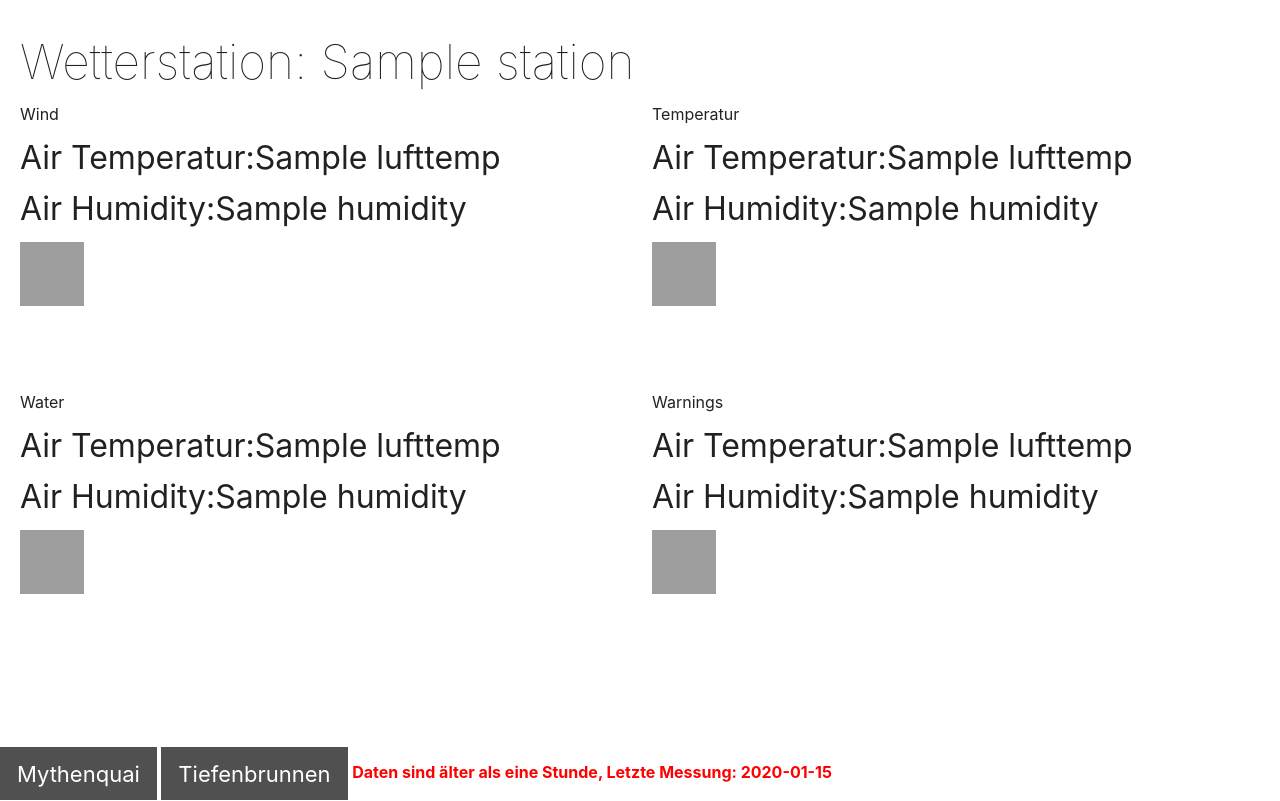
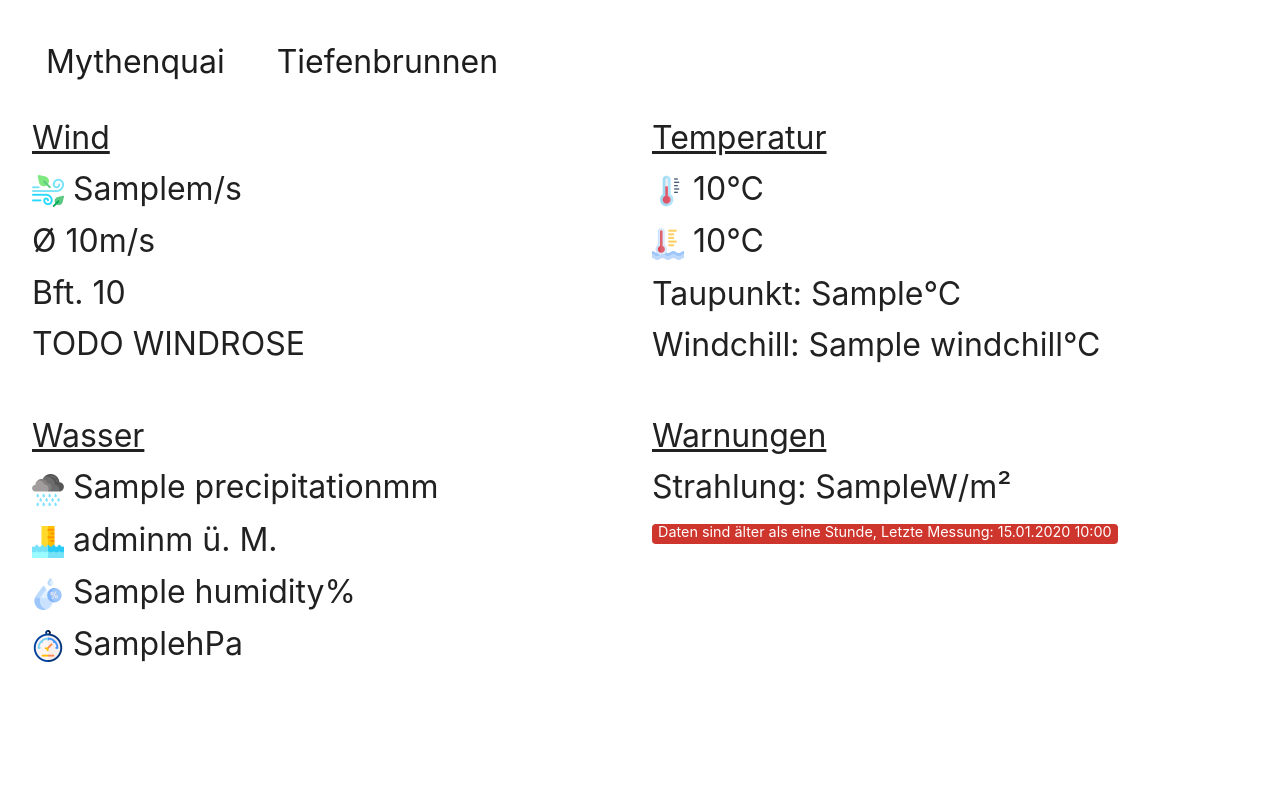
Before and after one commit to etiiiR/FHNW_Wettermonitor, a Flask app: template weather_app/templates/index.html in a window 1280 px wide. After the commit the page ends 662 px from the top, so only its background shows below. Run offline with Flask 2, Linux system fonts and the light colour scheme; the template is opened without the code that fills it: most values are stand-ins (such as "Sample title", 1, 10 or a date in 2020); parts of the project's set-up code (start-up, migrations or seed data) failed here and were passed over; some libraries are stand-ins or nearby versions; grey boxes are pictures that could not be loaded.

Commit message:
Added: Messwerte hinzugefügt

```diff
--- a/weather_app/main.py
+++ b/weather_app/main.py
@@ -52,9 +52,11 @@ def get_data():
 def index():
     return redirect("/mythenquai")
 
+
 @app.route("/mythenquai")
 def mythenquai():
     return front_page("mythenquai")
+
 
 @app.route("/tiefenbrunnen")
 def tiefenbrunnen():
@@ -63,33 +65,32 @@ def tiefenbrunnen():
 def front_page(station):
     if weatherimport.systemInitialized():
         # TODO: check if the database has old data if yes then update it and afterwards load the homepage
-        wetter = weatherimport.get_measurements([weatherimport.Measurement.Air_temp, weatherimport.Measurement.Humidity], station, "1d")
-        wetter = wetter.sort_values(by=['time'])
-        letzte_messung = wetter['time'][0]
-        daten_aktuell = letzte_messung + timedelta(hours=1) < datetime.now(letzte_messung.tzinfo)
-        air_temperature = wetter['air_temperature'][0]
-        humidity = wetter['humidity'][0]
+        measurements = [weatherimport.Measurement.Air_temp,
+                        weatherimport.Measurement.Humidity,
+                        weatherimport.Measurement.Wind_gust_max_10min,
+                        weatherimport.Measurement.Wind_speed_avg_10min,
+                        weatherimport.Measurement.Wind_force_avg_10min,
+                        weatherimport.Measurement.Water_temp,
+                        weatherimport.Measurement.Dew_point,
+                        weatherimport.Measurement.Wind_chill,
+                        weatherimport.Measurement.Precipitation,
+                        weatherimport.Measurement.Water_level,
+                        weatherimport.Measurement.Pressure,
+                        weatherimport.Measurement.Radiation]
+        weather = weatherimport.get_measurements(measurements, station, "1d")
+        weather = weather.sort_values(by=['time'], ascending=False).to_dict("records")[0]
+        weather["minutes_since_last_measurement"] = (datetime.now(weather['time'].tzinfo) - weather['time'])/timedelta(minutes=1)
     else:
+        # TODO set these values in #get_measurements
         letzte_messung = "not available yet"
         air_temperature = "not available yet"
         humidity = "not available yet"
 
-    icon_url1 = "rain.png"
-    icon_url2 = "sun.png"
-    icon_url3 = "windy.png"
-    icon_url4 = "weather.png"
-    # TODO hard code icon urls
-
     return render_template('index.html',
         station = station,
-        letzte_messung = letzte_messung,
-        daten_aktuell = daten_aktuell,
-        Lufttemp = air_temperature,
-        Humidity = humidity,
-        icon_temp = icon_url4,
-        icon_wind = icon_url1,
-        icon_pred = icon_url2,
-        icon_water = icon_url3)
+        weather = weather
+        )
+
 
 @app.route("/home", methods=['GET'])
 def home():
--- a/weather_app/templates/content.html
+++ b/weather_app/templates/content.html
@@ -1,33 +1,46 @@
-<div id='body' class="grid h-100 w-100 mh-100">
-    <div class="row flex-align-start">
-        <div class="cell flex-align-self-start" style='min-height: 33vh; margin-bottom:3vh;'>
-            <p>Wind</p>
-            <h2>Air Temperatur:{{Lufttemp}}</h2>
-            <h2>Air Humidity:{{Humidity}}</h2>
-            <img src= {{ url_for('static', filename = 'Images/weather/'+icon_wind ) }} width="64" height="64" alt="previous" title="Previous" border="0">
+
+<div id='body' class="container-fluid">
+    <div class="grid">
+        <div class="row flex-align-stretch" style='min-height: 33vh; margin-bottom:3vh;'>
+            <div class="cell">
+                <h2><u>Wind</u></h2>
+                <h2><img src= {{ url_for('static', filename = 'Images/weather/windy.png' ) }} style="width: 1em" border="0"> {{ weather["wind_gust_max_10min"] }}m/s</h2>
+                <h2>Ø {{ weather["wind_speed_avg_10min"] }}m/s</h2>
+                <h2>Bft. {{ weather["wind_force_avg_10min"] }}</h2>
+                <h2>TODO WINDROSE<h2>
+            </div>
+
+            <div class="cell">
+                <h2><u>Temperatur</u></h2>
+                <h2><img src= {{ url_for('static', filename = 'Images/weather/temperature.png'       ) }} style="width: 1em" border="0"> {{ weather["air_temperature"] }}°C</h2>
+                <h2><img src= {{ url_for('static', filename = 'Images/weather/water-temperature.png' ) }} style="width: 1em" border="0"> {{ weather["water_temperature"] }}°C</h2>
+                <h2>Taupunkt: {{ weather["dew_point"] }}°C</h2>
+                <h2>Windchill: {{ weather["windchill"] }}°C</h2>
+            </div>
         </div>
 
-        <div class="cell flex-align-self-end">
-            <p>Temperatur</p>
-            <h2>Air Temperatur:{{Lufttemp}}</h2>
-            <h2>Air Humidity:{{Humidity}}</h2>
-            <img src= {{ url_for('static', filename = 'Images/weather/'+icon_temp ) }} width="64" height="64" alt="previous" title="Previous" border="0">
-        </div>
-    </div>
+        <div class="row flex-align-stretch" style='min-height: 33vh; margin-bottom:3vh;'>
+            <div class="cell">
+                <h2><u>Wasser</u></h2>
+                <h2><img src= {{ url_for('static', filename = 'Images/weather/rain.png'      ) }} style="width: 1em" border="0"> {{ weather["precipitation"] }}mm</h2>
+                <h2><img src= {{ url_for('static', filename = 'Images/weather/sea-level.png' ) }} style="width: 1em" border="0"> {{ weather["water_level"] }}m ü. M.</h2>
+                <h2><img src= {{ url_for('static', filename = 'Images/weather/humidity.png'  ) }} style="width: 1em" border="0"> {{ weather["humidity"] }}%</h2>
+                <h2><img src= {{ url_for('static', filename = 'Images/weather/barometer.png' ) }} style="width: 1em" border="0"> {{ weather["barometric_pressure_qfe"] }}hPa</h2>
+            </div>
 
-    <div class="row flex-align-end">
-        <div class="cell flex-align-self-start">
-            <p>Water</p>
-            <h2>Air Temperatur:{{Lufttemp}}</h2>
-            <h2>Air Humidity:{{Humidity}}</h2>
-            <img src= {{ url_for('static', filename = 'Images/weather/'+icon_water ) }} width="64" height="64" alt="previous" title="Previous" border="0">
-        </div>
-
-        <div class="cell flex-align-self-end">
-            <p>Warnings</p>
-            <h2>Air Temperatur:{{Lufttemp}}</h2>
-            <h2>Air Humidity:{{Humidity}}</h2>
-            <img src= {{ url_for('static', filename = 'Images/weather/'+icon_pred ) }} width="64" height="64" alt="previous" title="Previous" border="0">
+            <div class="cell">
+                <h2><u>Warnungen</u></h2>
+                <h2>Strahlung: {{ weather["global_radiation"] }}W/m²</h2>
+                <div style="margin-left: auto; margin-right: 0;">
+                    {% if weather["minutes_since_last_measurement"] < 10 %}
+                        <span class="tally success">Letzte Messung: {{weather["time"].strftime("%d.%m.%Y %H:%M")}}</span>
+                    {% elif weather["minutes_since_last_measurement"] < 60 %}
+                        <span class="tally warning">Letzte Messung: {{weather["time"].strftime("%d.%m.%Y %H:%M")}}</span>
+                    {% else %}
+                        <span class="tally alert">Daten sind älter als eine Stunde, Letzte Messung: {{weather["time"].strftime("%d.%m.%Y %H:%M")}}</span>
+                    {% endif %}
+                </div>
+            </div>
         </div>
     </div>
 </div>
--- a/weather_app/templates/footer.html
+++ /dev/null
@@ -1,9 +0,0 @@
-<footer id="footer">
-    <a href="\mythenquai"    data-role="ripple" data-ripple-target="footer" class="button large dark">Mythenquai</a>
-    <a href="\tiefenbrunnen" data-role="ripple" data-ripple-target="footer" class="button large dark">Tiefenbrunnen</a>
-    {% if daten_aktuell %}
-        <span>Letzte Messung: {{letzte_messung.strftime("%d.%m.%Y %H:%M")}}</span>
-    {% else %}
-        <span style="color: red; font-weight: bold;">Daten sind älter als eine Stunde, Letzte Messung: {{letzte_messung.strftime("%d.%m.%Y %H:%M")}}</span>
-    {% endif %}
-</footer>
--- a/weather_app/templates/index.html
+++ b/weather_app/templates/index.html
@@ -14,12 +14,13 @@
 <body data-role="touch">
     <div id='holder' class="p-5">
         <header>
-        <h1>Wetterstation: {{station}}</h1>
+            <ul class="h-menu large">
+                <li><a href="\mythenquai"    class={{ "text-bold" if station == "mythenquai" }}>Mythenquai</a></li>
+                <li><a href="\tiefenbrunnen" class={{ "text-bold" if station == "tiefenbrunnen" }}>Tiefenbrunnen</a></li>
+            </ul>
         </header>
 
         {% include 'content.html' %}
-
-    {% include 'footer.html' %}
 
         <script src="../static/jquery-3.4.1.min.js"></script>
         <script src="../static/metro.min.js"></script>
--- a/weather_app/weatherdata.py
+++ b/weather_app/weatherdata.py
@@ -44,6 +44,7 @@ class Config:
         'values.global_radiation.value': 'global_radiation',
         'values.humidity.value': 'humidity',
         'values.precipitation.value': 'precipitation',
+        'values.water_level.value': 'water_level',
         'values.water_temperature.value': 'water_temperature',
         'values.wind_direction.value': 'wind_direction',
         'values.wind_force_avg_10min.value': 'wind_force_avg_10min',
--- a/weather_app/weatherimport.py
+++ b/weather_app/weatherimport.py
@@ -10,13 +10,18 @@ from windrose import WindroseAxes #pip install windrose
 
 class Measurement(enum.Enum):
   Air_temp = "air_temperature"
+  Water_temp = "water_temperature"
   Dew_point = "dew_point"
+  Precipitation = "precipitation"
+  Water_level = "water_level"
+  Pressure = "barometric_pressure_qfe"
   Humidity = "humidity"
   Wind_direction = "wind_direction"
   Wind_force_avg_10min = "wind_force_avg_10min"
   Wind_gust_max_10min = "wind_gust_max_10min"
   Wind_speed_avg_10min = "wind_speed_avg_10min"
   Wind_chill = "windchill"
+  Radiation = "global_radiation"
 
 
 
```
Also changed, not shown: Installation.md (added, +105 -0 lines), weather_app/static/Images/weather/barometer.png (added), weather_app/static/Images/weather/humidity.png (added), weather_app/static/Images/weather/sea-level.png (added), weather_app/static/Images/weather/sun.png (deleted), weather_app/static/Images/weather/temperature.png (added), weather_app/static/Images/weather/water-drop.png (added), weather_app/static/Images/weather/water-temperature.png (added), weather_app/static/Images/weather/weather.png (deleted). Lines whose indentation alone changed are shown as unchanged.
